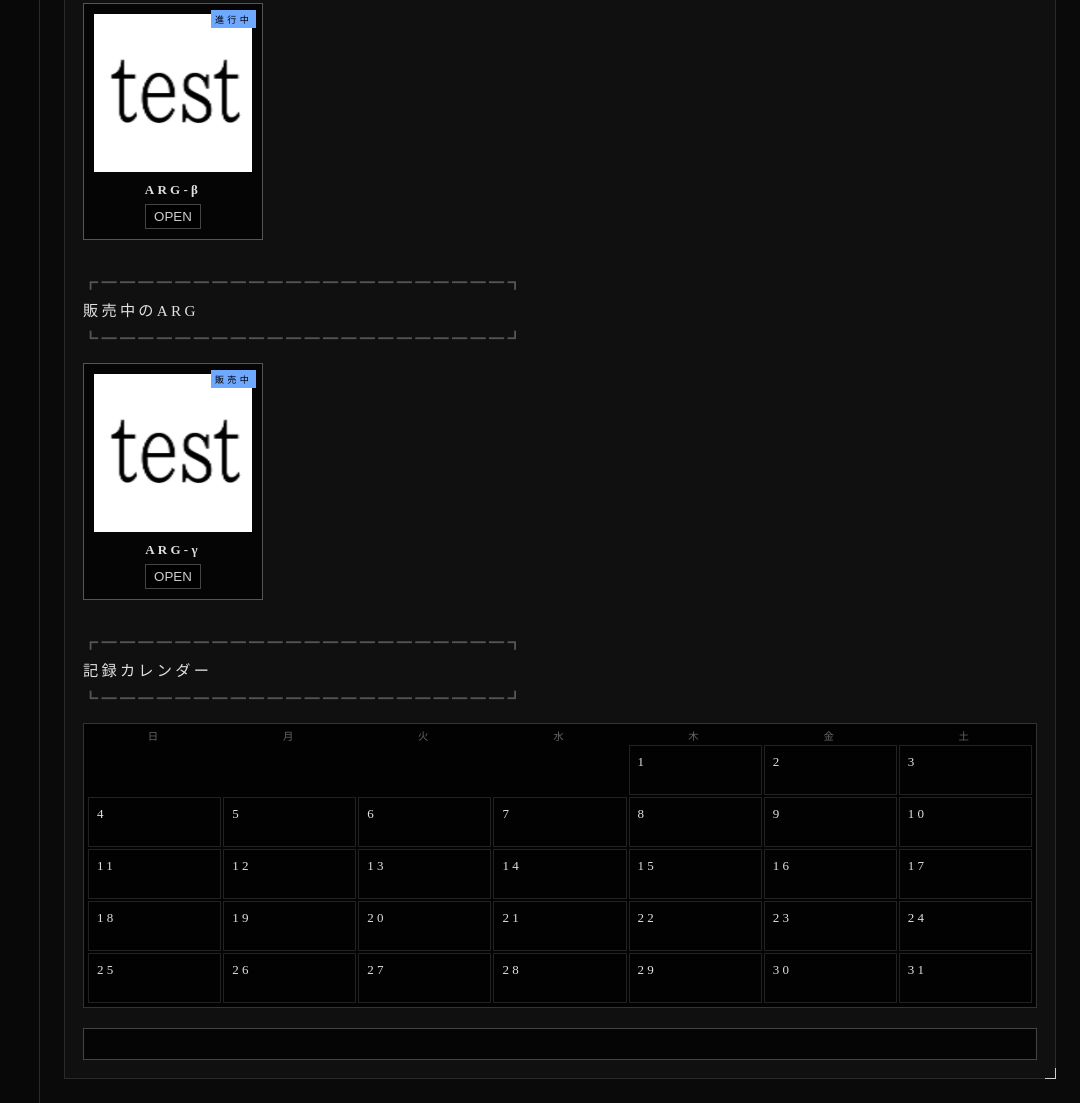
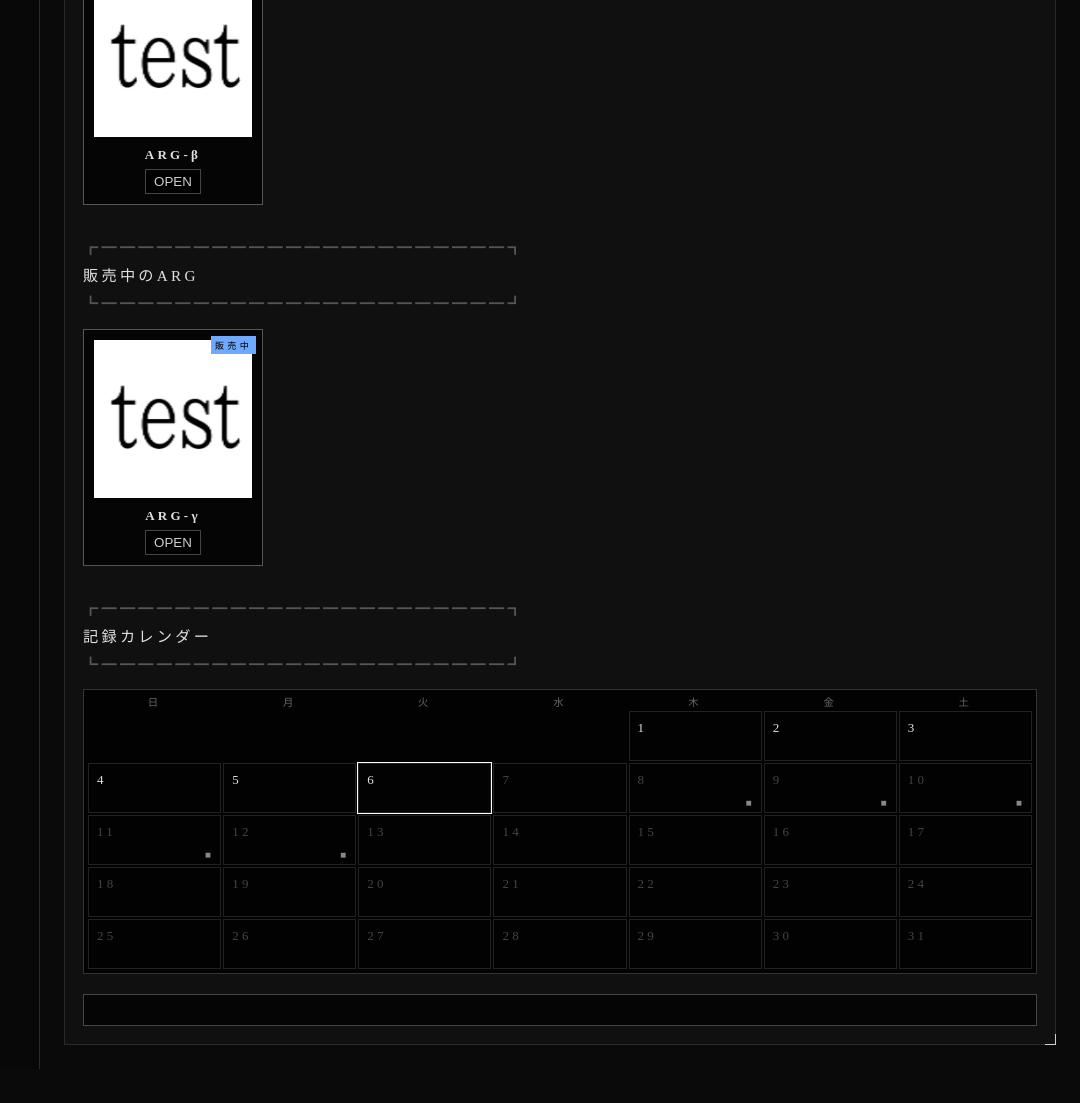
Before and after one commit to shinokuresatori/gensoureikai.com, a website: page public/viewer.html in a window 1280 px wide. Shown: the part 713-1816 px from the top of the page, without its empty margins (200-1280 px from the left). After the commit the page ends 1782 px from the top, so only its background shows below. Drawn offline with Linux system fonts and the light colour scheme.

Commit message:
Update viewer.html

```diff
--- a/public/viewer.html
+++ b/public/viewer.html
@@ -8,7 +8,6 @@
 <link href="https://fonts.googleapis.com/css2?family=Noto+Serif+JP:wght@400;700&display=swap" rel="stylesheet">
 
 <style>
-/* ===== CORE ===== */
 :root{
   --bg:#0a0a0a;
   --panel:#101010;
@@ -29,11 +28,7 @@ body{
   letter-spacing:.08em;
 }
 
-/* ===== LAYOUT ===== */
-.wrapper{
-  display:flex;
-  min-height:100vh;
-}
+.wrapper{display:flex;min-height:100vh}
 
 /* ===== SIDEBAR ===== */
 .sidebar{
@@ -42,25 +37,19 @@ body{
   background:#080808;
   padding:16px 14px;
 }
-
 .sidebar h1{
   font-size:11px;
   font-weight:normal;
   color:var(--sub);
   margin:0 0 16px;
 }
-
-.tool-group{
-  margin-bottom:24px;
-}
-
+.tool-group{margin-bottom:24px}
 .tool-group h2{
   font-size:10px;
   font-weight:normal;
   color:#666;
   margin:0 0 8px;
 }
-
 .tool-btn{
   display:block;
   width:100%;
@@ -69,14 +58,11 @@ body{
   background:#000;
   border:1px solid var(--line);
   color:var(--text);
-  font-family:inherit;
   font-size:11px;
   text-align:left;
   cursor:pointer;
 }
-
 .tool-btn:hover{background:#111}
-
 .tool-btn.alert{
   border-color:var(--alert);
   color:#ffb3b3;
@@ -84,8 +70,6 @@ body{
 
 /* ===== MAIN ===== */
 .main{flex:1}
-
-/* ===== HEADER ===== */
 header{
   border-bottom:1px solid var(--line);
   padding:10px 24px;
@@ -94,22 +78,17 @@ header{
   font-size:11px;
   color:var(--sub);
 }
-
-/* ===== CONTENT ===== */
 main{
   max-width:1200px;
   margin:24px auto;
   padding:0 24px;
 }
-
 .panel{
   position:relative;
   background:var(--panel);
   border:1px solid var(--line);
   padding:18px;
-  margin-bottom:24px;
 }
-
 .panel::before,.panel::after{
   content:"";
   position:absolute;
@@ -125,7 +104,6 @@ main{
   border-bottom:1px solid var(--text);
   border-right:1px solid var(--text);
 }
-
 h2{
   font-size:11px;
   font-weight:normal;
@@ -133,18 +111,16 @@ h2{
   margin:0 0 12px;
 }
 
-/* ===== Viewer ===== */
+/* ===== VIEWER ===== */
 .viewer{
   font-family:'Noto Serif JP',serif;
   letter-spacing:.25em;
   color:#e0e0e0;
 }
-
 .viewer h3{
   font-weight:normal;
   margin-top:30px;
 }
-
 .viewer h3::before{
   content:"┏━━━━━━━━━━━━━━━━━━━━━━┓";
   display:block;
@@ -158,12 +134,7 @@ h2{
   margin-top:6px;
 }
 
-.arg-list{
-  display:flex;
-  gap:20px;
-  flex-wrap:wrap;
-}
-
+.arg-list{display:flex;gap:20px;flex-wrap:wrap}
 .arg-card{
   background:#050505;
   border:1px solid #555;
@@ -172,24 +143,16 @@ h2{
   text-align:center;
   position:relative;
 }
-
-.arg-card img{
-  width:100%;
-  margin-bottom:6px;
-}
-
+.arg-card img{width:100%;margin-bottom:6px}
 .arg-status{
   position:absolute;
-  top:6px;
-  right:6px;
+  top:6px;right:6px;
   background:#6fa8ff;
   color:#000;
   font-size:.7em;
   padding:2px 4px;
 }
-
-.arg-title{font-weight:bold;margin-bottom:6px;}
-
+.arg-title{font-weight:bold;margin-bottom:6px}
 .arg-link button{
   background:#000;
   color:#ccc;
@@ -197,7 +160,7 @@ h2{
   padding:4px 8px;
 }
 
-/* calendar */
+/* ===== CALENDAR ===== */
 .calendar{
   display:grid;
   grid-template-columns:repeat(7,1fr);
@@ -206,22 +169,25 @@ h2{
   padding:4px;
   background:#020202;
 }
-.weekday{
-  text-align:center;
-  font-size:.8em;
-  color:#666;
-}
+.weekday{text-align:center;font-size:.8em;color:#666}
 .day{
   border:1px solid #222;
   padding:8px;
   min-height:50px;
+  position:relative;
+  cursor:pointer;
 }
 .day.has::after{
   content:"■";
-  float:right;
+  position:absolute;
+  bottom:4px;
+  right:6px;
   font-size:10px;
   color:#888;
 }
+.day.future{color:#444}
+.day.today{outline:1px solid #fff}
+.day.selected{outline:2px solid #6fa8ff}
 
 #detail{
   margin-top:20px;
@@ -230,24 +196,28 @@ h2{
   background:#050505;
   white-space:pre-wrap;
 }
+#detail.future{
+  animation: blinkMask 1s infinite;
+}
+@keyframes blinkMask{
+  0%,50%,100%{color:#444;transform:translateX(0)}
+  25%{color:#888;transform:translateX(1px)}
+  75%{color:#bbb;transform:translateX(-1px)}
+}
 </style>
 </head>
 
 <body>
-
 <div class="wrapper">
 
-<!-- ===== LEFT TOOL PANEL ===== -->
 <aside class="sidebar">
   <h1>BPS CORE</h1>
-
   <div class="tool-group">
     <h2>ACCOUNT</h2>
     <button class="tool-btn">LOGIN</button>
     <button class="tool-btn">ACCOUNT STATUS</button>
     <button class="tool-btn">CLEAR SESSION</button>
   </div>
-
   <div class="tool-group">
     <h2>TOOLS</h2>
     <button class="tool-btn">CASE INDEX</button>
@@ -255,16 +225,13 @@ h2{
     <button class="tool-btn">ARCHIVE VIEWER</button>
     <button class="tool-btn">TRACE ANALYSIS</button>
   </div>
-
   <div class="tool-group">
     <h2>SYSTEM</h2>
     <button class="tool-btn alert">EMERGENCY LOCK</button>
   </div>
 </aside>
 
-<!-- ===== MAIN ===== -->
 <div class="main">
-
 <header>
   <div>SYSTEM ID : BPS-CORE-α</div>
   <div>BUILD 0.41 / CHECKSUM 9F2A</div>
@@ -279,7 +246,7 @@ h2{
   <div class="arg-list" id="investigation"></div>
 
   <h3>本日の記録</h3>
-      <div id="today">読み込み中…</div>
+  <div id="today"></div>
 
   <h3>今開催中のリアルタイムARG</h3>
   <div class="arg-list" id="realtime"></div>
@@ -293,104 +260,100 @@ h2{
 </div>
 </div>
 </main>
-
 </div>
 </div>
 
 <script>
-/* ===============================
-   ARG 連携受信・保存ロジック
-   UI・挙動は一切変更しない
-=============================== */
+/* ===== ARG 連携受信 ===== */
 (function(){
-  const params = new URLSearchParams(location.search);
-  const token = params.get("connect");
+  const p=new URLSearchParams(location.search);
+  const token=p.get("connect");
   if(!token) return;
-
-  const storeKey = "bps_linked_args";
-  const linked =
-    JSON.parse(localStorage.getItem(storeKey) || "{}");
-
-  if(!linked[token]){
-    linked[token] = {
-      connectedAt: new Date().toISOString(),
-      status: "linked"
-    };
-    localStorage.setItem(storeKey, JSON.stringify(linked));
-    console.log("[BPS] External ARG linked:", token);
+  const k="bps_linked_args";
+  const d=JSON.parse(localStorage.getItem(k)||"{}");
+  if(!d[token]){
+    d[token]={connectedAt:new Date().toISOString()};
+    localStorage.setItem(k,JSON.stringify(d));
   }
-
-  /* URLを静かに消去 */
   history.replaceState(null,"",location.pathname);
 })();
 
-/* ===== Viewerダミー描画 ===== */
+/* ===== ARG ダミー ===== */
 const DUMMY_IMG="./dummy.png";
 const ARG_DATA={
-  investigation:[{id:"A1",title:"ARG-α",status:"調査中",thumbnail:DUMMY_IMG}],
-  realtime:[{id:"B1",title:"ARG-β",status:"進行中",thumbnail:DUMMY_IMG}],
-  onsale:[{id:"C1",title:"ARG-γ",status:"販売中",thumbnail:DUMMY_IMG}]
+  investigation:[{title:"ARG-α",status:"調査中",thumbnail:DUMMY_IMG}],
+  realtime:[{title:"ARG-β",status:"進行中",thumbnail:DUMMY_IMG}],
+  onsale:[{title:"ARG-γ",status:"販売中",thumbnail:DUMMY_IMG}]
 };
-
-function renderARG(){
-  ["investigation","realtime","onsale"].forEach(sec=>{
-    const el=document.getElementById(sec);
-    el.innerHTML="";
-    ARG_DATA[sec].forEach(a=>{
-      const c=document.createElement("div");
-      c.className="arg-card";
-      c.innerHTML=`
+["investigation","realtime","onsale"].forEach(k=>{
+  const el=document.getElementById(k);
+  ARG_DATA[k].forEach(a=>{
+    el.innerHTML+=`
+      <div class="arg-card">
         <img src="${a.thumbnail}">
         <div class="arg-status">${a.status}</div>
         <div class="arg-title">${a.title}</div>
         <div class="arg-link"><button>OPEN</button></div>
-      `;
-      el.appendChild(c);
+      </div>`;
   });
 });
+
+/* ===== CALENDAR 完全版 ===== */
+let DATA=JSON.parse(localStorage.getItem("bps_calendar_data")||"{}");
+(function seed(){
+  if(Object.keys(DATA).length) return;
+  const b=new Date();
+  for(let i=2;i<=6;i++){
+    const d=new Date(b);d.setDate(d.getDate()+i);
+    DATA[d.toISOString().slice(0,10)]="未公開の調査記録が存在します。";
   }
-renderARG();
-</script>
-<script>
-/* ===== カレンダー描画（最小・UI非変更） ===== */
+  localStorage.setItem("bps_calendar_data",JSON.stringify(DATA));
+})();
+function getTodayJST(){
+  const d=new Date();d.setHours(d.getHours()+9);
+  return d.toISOString().slice(0,10);
+}
+function mask(t){return "▓".repeat(Math.max(10,t.length))}
+let selected=null;
 (function(){
-  const cal = document.getElementById("calendar");
-  if(!cal) return;
+  const now=new Date();
+  const y=now.getFullYear(),m=now.getMonth();
+  const cal=document.getElementById("calendar");
+  const today=getTodayJST();
 
-  const now = new Date();
-  const year = now.getFullYear();
-  const month = now.getMonth(); // 0-based
-
-  const weekdays = ["日","月","火","水","木","金","土"];
-
-  // 曜日ヘッダ
-  weekdays.forEach(w=>{
-    const d = document.createElement("div");
-    d.className = "weekday";
-    d.textContent = w;
-    cal.appendChild(d);
+  ["日","月","火","水","木","金","土"].forEach(w=>{
+    const d=document.createElement("div");
+    d.className="weekday";d.textContent=w;cal.appendChild(d);
   });
 
-  // 月初の曜日
-  const firstDay = new Date(year, month, 1).getDay();
-  for(let i=0;i<firstDay;i++){
-    const e = document.createElement("div");
-    e.className = "day";
-    e.style.visibility = "hidden";
-    cal.appendChild(e);
+  for(let i=0;i<new Date(y,m,1).getDay();i++){
+    const e=document.createElement("div");
+    e.className="day";e.style.visibility="hidden";cal.appendChild(e);
   }
 
-  // 月の日数
-  const lastDate = new Date(year, month + 1, 0).getDate();
+  for(let d=1;d<=new Date(y,m+1,0).getDate();d++){
+    const key=`${y}-${String(m+1).padStart(2,"0")}-${String(d).padStart(2,"0")}`;
+    const cell=document.createElement("div");
+    cell.className="day";cell.textContent=d;
+    if(DATA[key]) cell.classList.add("has");
+    if(key>today) cell.classList.add("future");
+    if(key===today) cell.classList.add("today");
 
-  for(let d=1; d<=lastDate; d++){
-    const cell = document.createElement("div");
-    cell.className = "day";
-    cell.textContent = d;
+    cell.onclick=()=>{
+      if(selected) selected.classList.remove("selected");
+      cell.classList.add("selected");selected=cell;
+      const det=document.getElementById("detail");
+      if(DATA[key]){
+        det.textContent=`【${key}】\n\n`+(key>today?mask(DATA[key]):DATA[key]);
+        det.classList.toggle("future",key>today);
+      }else{
+        det.textContent=`【${key}】\n\n記録なし`;
+        det.classList.remove("future");
+      }
+    };
     cal.appendChild(cell);
   }
 })();
 </script>
-
 </body>
 </html>
```
Lines whose indentation alone changed are shown as unchanged.
